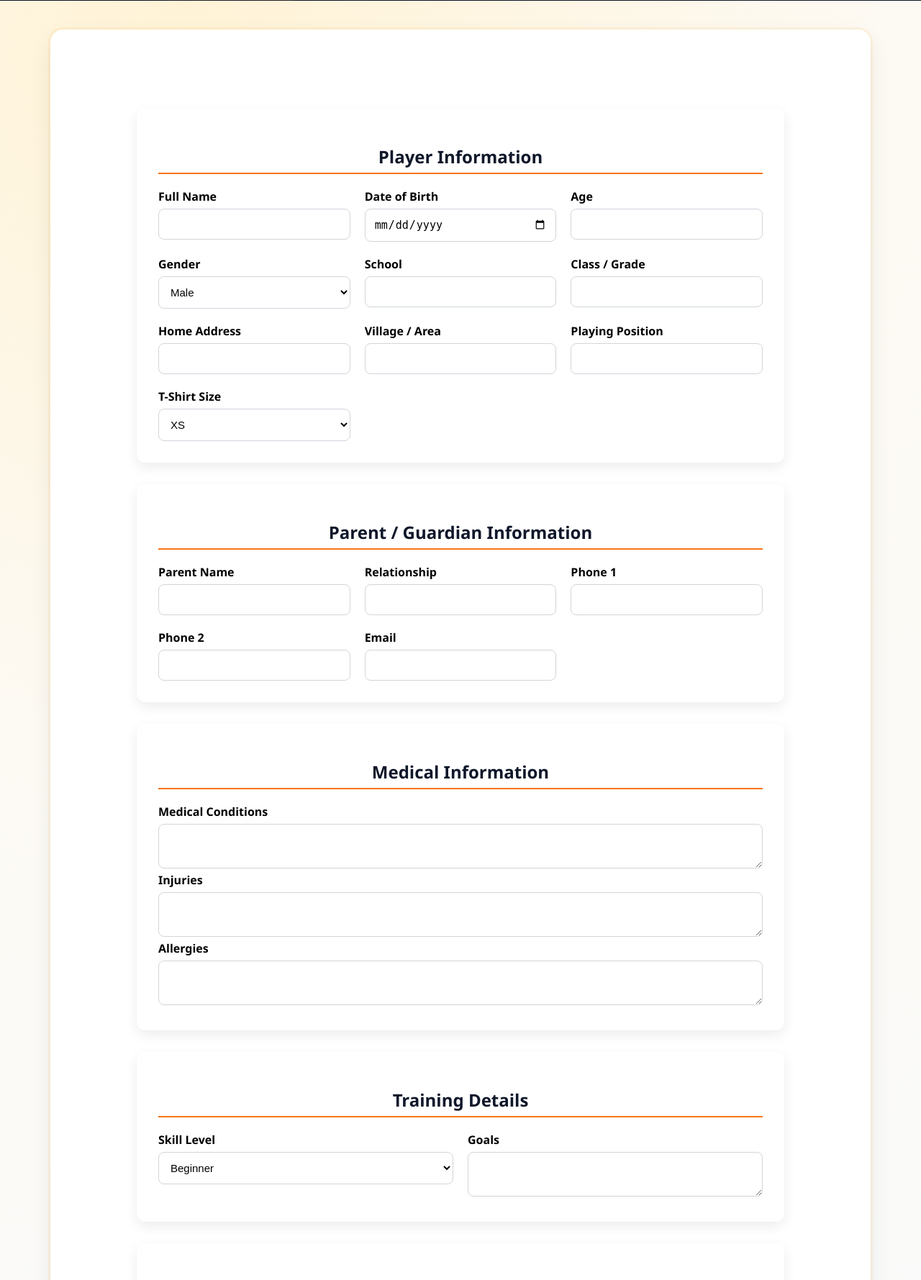
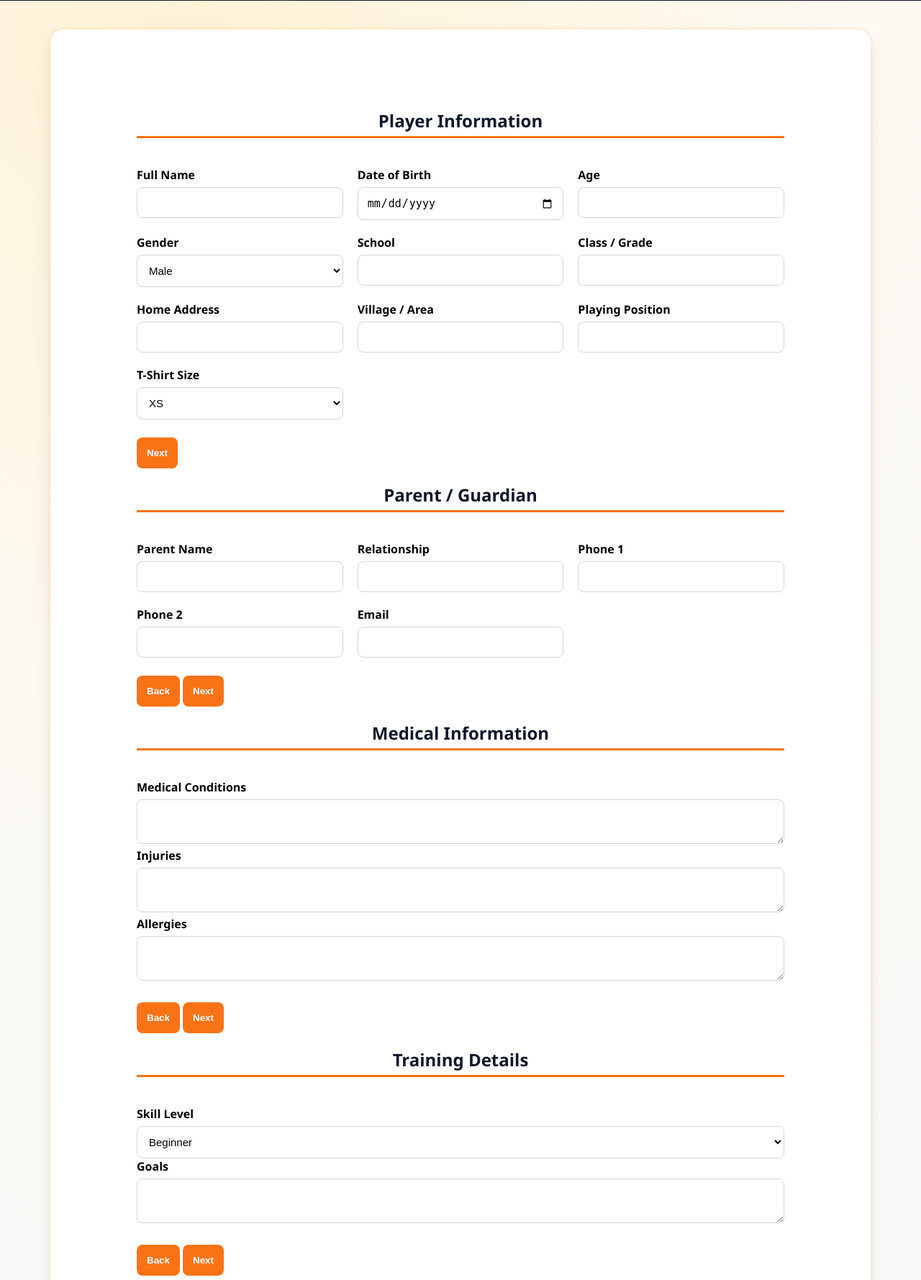
Before and after one commit to mccalsta/mba, a Flask app: page /register in a window 1280 px wide; the page is wider, and only the part inside the window is pictured. Shown: the part 521-2300 px from the top of that part at 72% size. Run offline with Flask 3, Linux system fonts and the light colour scheme.

Commit message:
Update register.html

```diff
--- a/templates/register.html
+++ b/templates/register.html
@@ -24,8 +24,11 @@ Register your athlete to join Miracle Basketball Academy training and developmen
 <form method="POST">
 
 <!-- PLAYER INFORMATION -->
+<form method="POST" id="regForm">
 
-<div class="form-section">
+<!-- STEP 1 -->
+
+<div class="form-step active">
 
 <h2>Player Information</h2>
 
@@ -93,13 +96,15 @@ Register your athlete to join Miracle Basketball Academy training and developmen
 
 </div>
 
+<button type="button" onclick="nextStep()">Next</button>
+
 </div>
 
-<!-- PARENT / GUARDIAN -->
+<!-- STEP 2 -->
 
-<div class="form-section">
+<div class="form-step">
 
-<h2>Parent / Guardian Information</h2>
+<h2>Parent / Guardian</h2>
 
 <div class="form-grid">
 
@@ -130,11 +135,13 @@ Register your athlete to join Miracle Basketball Academy training and developmen
 
 </div>
 
+<button type="button" onclick="prevStep()">Back</button> <button type="button" onclick="nextStep()">Next</button>
+
 </div>
 
-<!-- MEDICAL -->
+<!-- STEP 3 -->
 
-<div class="form-section">
+<div class="form-step">
 
 <h2>Medical Information</h2>
 
@@ -153,15 +160,15 @@ Register your athlete to join Miracle Basketball Academy training and developmen
 <textarea name="allergies"></textarea>
 </div>
 
+<button type="button" onclick="prevStep()">Back</button> <button type="button" onclick="nextStep()">Next</button>
+
 </div>
 
-<!-- TRAINING -->
+<!-- STEP 4 -->
 
-<div class="form-section">
+<div class="form-step">
 
 <h2>Training Details</h2>
-
-<div class="form-grid">
 
 <div class="form-group">
 <label>Skill Level</label>
@@ -177,13 +184,13 @@ Register your athlete to join Miracle Basketball Academy training and developmen
 <textarea name="goals"></textarea>
 </div>
 
-</div>
+<button type="button" onclick="prevStep()">Back</button> <button type="button" onclick="nextStep()">Next</button>
 
 </div>
 
-<!-- PAYMENT -->
+<!-- STEP 5 -->
 
-<div class="form-section">
+<div class="form-step">
 
 <h2>Payment Details</h2>
 
@@ -219,9 +226,7 @@ Register your athlete to join Miracle Basketball Academy training and developmen
 
 </div>
 
-</div>
-
-<div style="text-align:center; margin-top:30px;">
+<button type="button" onclick="prevStep()">Back</button>
 
 <button type="submit" class="btn-primary">
 Submit Registration
@@ -230,6 +235,7 @@ Submit Registration
 </div>
 
 </form>
+
 
 </div>
 
```
